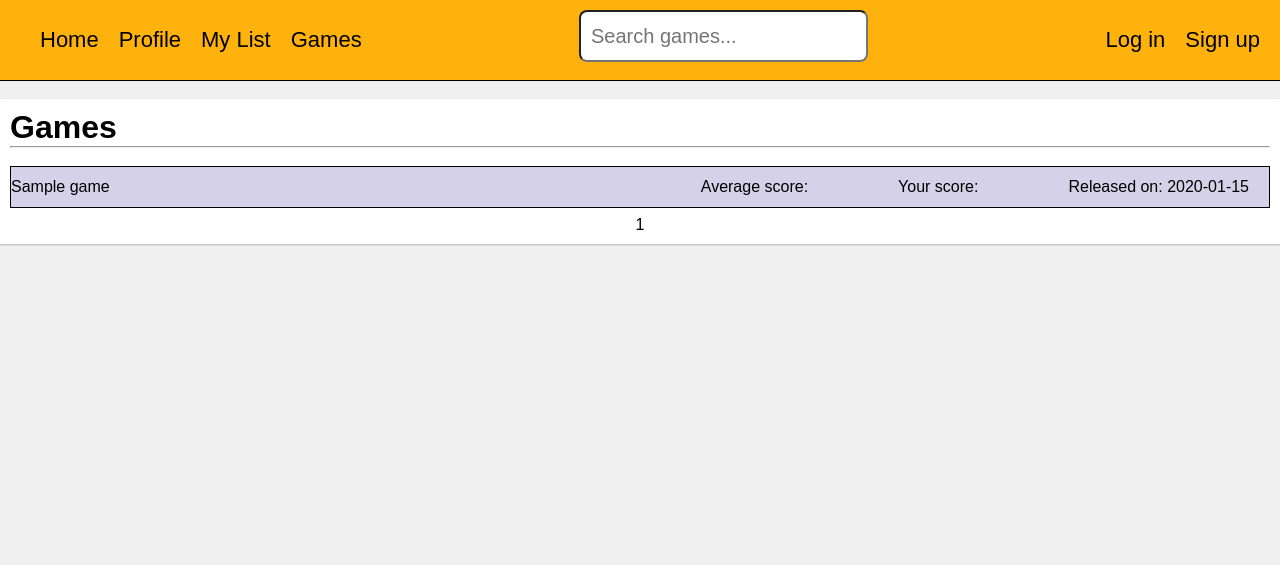
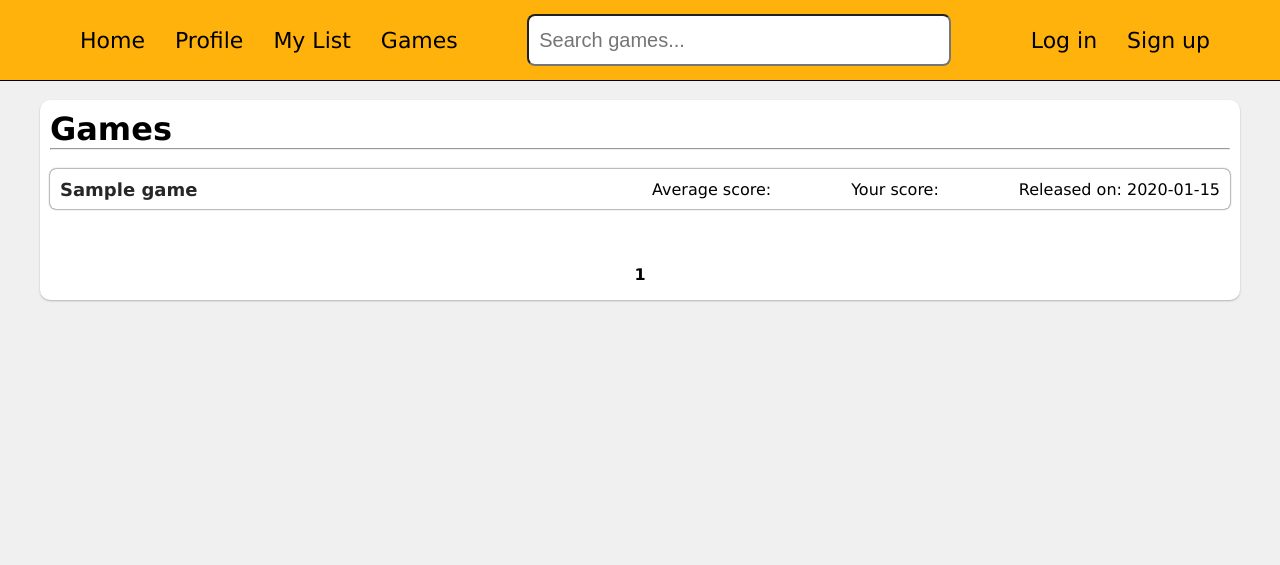
Before and after one commit to Wirebin/game-review-site, a Flask app: page /games in a window 1280 px wide. Shown: the top 565 px of the page. Run offline with Flask 3, Linux system fonts and the light colour scheme; tables that the repository leaves empty hold one stand-in row (values such as "Sample post").

Commit message:
Update website styling

```diff
--- a/static/main.css
+++ b/static/main.css
@@ -1,7 +1,7 @@
 body {
 	background-color: #f0f0f0;
 	margin: 0;
-	font-family: Arial, Helvetica, sans-sherif;
+	font-family: Verdana, Arial;
 	font-size: 100%;
 	font-weight: normal;
 	font-style: normal;
@@ -14,18 +14,13 @@ body {
 }
 
 .header-link {
-	margin-right: 20px;
+	margin-right: 30px;
 	font-size: 22px;
 }
 
 .header-link:hover {
 	color: #830000;
-	border-bottom: solid #830000 4px;
-	border-radius: 3px;
-}
-
-.small-link:hover {
-	text-decoration: underline;
+	border-bottom: solid #830000 3px;
 }
 
 .header-wrap {
@@ -34,7 +29,7 @@ body {
 }
 
 .primary-header, .content-wrap {
-	max-width: 1440px;
+	max-width: 1200px;
 	margin-left: auto;
 	margin-right: auto;
 }
@@ -70,7 +65,8 @@ body {
 
 .content-wrap {
 	background-color: white;
-	box-shadow: 0 1px 2px rgb(0 0 0 / 25%)
+	box-shadow: 0 1px 2px rgb(0 0 0 / 25%);
+	border-radius: 10px;
 }
 
 .content {
@@ -85,9 +81,12 @@ body {
 	list-style-type: disc;
 }
 
+.search-bar {
+	margin: auto;
+}
+
 .search-bar input {
-	margin-top: 10px;
-	min-width: 60px;
+	min-width: 400px;
 	height: 3rem;
 	border-radius: 8px;
 	padding: 0 10px;
@@ -141,16 +180,83 @@ body {
 	margin-bottom: 4px;
 }
 
-textarea {
-	resize: vertical;
+.standard-link {
+	color: #363636;
+}
+
+.standard-link:hover {
+	color: #0094b6;
+	transition: color .15s ease-in-out
+}
+/*#0094b6*/
+
+.nav-link {
+	border: solid 2px black;
+	padding: 6px 9px;
+	margin: 0 3px;
+}
+
+.active {
+	font-weight: bold;
+	color: #000000;
+	border: none;
 }
 
 .sub-header {
 	margin-right: 20px;
 }
 
-.textarea {
+.sub-header a:hover {
+	color: #9a5fac;
+	border-bottom: solid black 3px;
+}
+
+.text-area {
+	padding-left: 60px;
+	padding-right: 60px;
 	white-space: pre-line;
+	overflow-wrap: break-word;
+	word-break: normal;
+	/*max-width: 1000px;*/
+}
+
+.left-tab {
+	min-width: 220px;
+	margin-top: 20px;
+}
+
+.left-tab-info {
+	font-size: 14px;
+}
+.left-tab-info div {
+	padding: 2px 0 2px 2px;
+}
+
+.dark-text {
+	font-weight: 700;
+	color: #222222;
+}
+
+.u-line {
+	text-decoration: underline;
+}
+
+.add-to-list {
+	background-color: #ffc13a;
+	padding: 4px 25px;
+	border-radius: 4px;
+	border: solid #ac790d 2px;
+
+	position: relative;
+    display: inline-block;
+}
+
+.add-to-list:hover {
+	background-color: #e99f00;
+}
+
+.small-box {
+	max-width: 500px;
 }
 
 .game {
@@ -158,9 +264,17 @@ textarea {
 	display: flex;
 	justify-content: space-between;
 	align-items: center;
-	margin-bottom: 8px;
-	border: solid black 1px;
-	background-color: #d5d1e9;
+	margin-bottom: 10px;
+	box-shadow: 0 0 2px black;
+	border-radius: 6px;
+}
+
+.game:hover {
+	background-color: #e0e0e0;
+}
+
+.info-title {
+	font-size: 5px;
 }
 
 .game-info {
@@ -172,7 +286,14 @@ textarea {
 	margin-left: 10px;
 }
 
-.game div {
+.game span {
+	font-size: 18px;
+	font-weight: 600;
+	color: #272727;
+	margin-left: 10px;
+}
+
+.game-info {
 	margin-right: 10px;
 }
 
@@ -180,6 +301,7 @@ textarea {
 	display: flex;
 	justify-content: center;
 	align-items: center;
+	margin-top: 50px;
 }
 
 @media (max-width: 640px) {
```
Also changed, not shown: other parts of static/main.css (+40 -0 lines).
